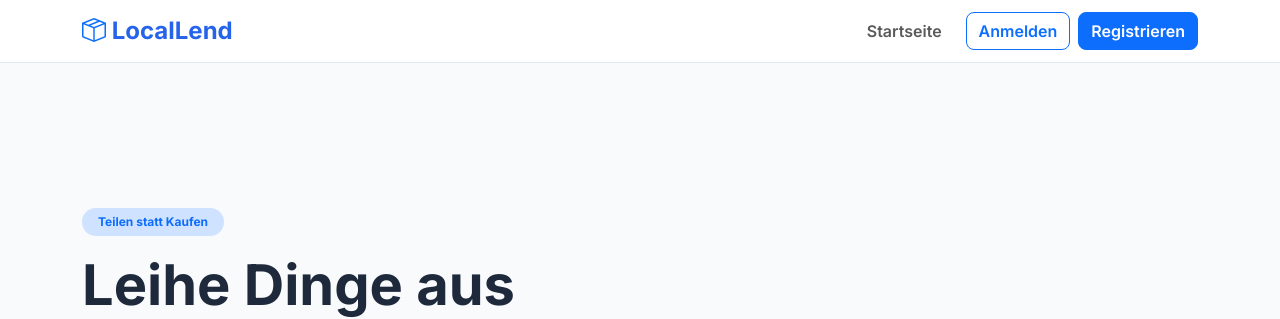
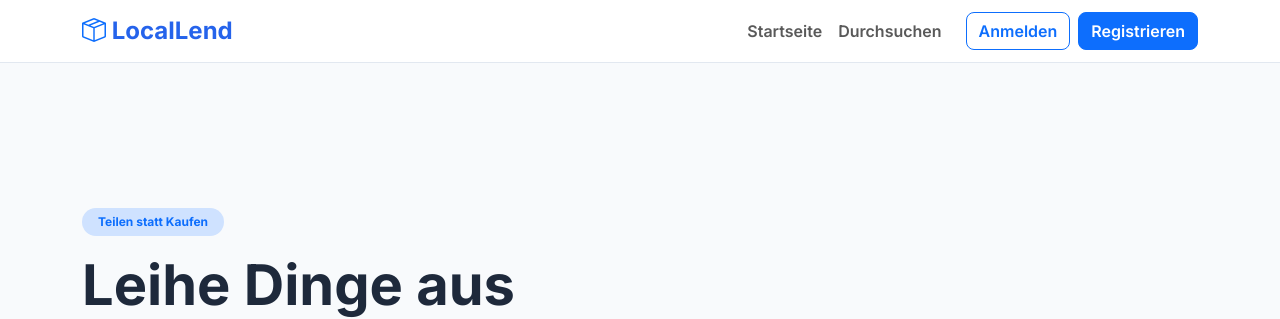
Before and after one commit to wendysharonial-sudo/Locallend-Gruppe-5, a Flask app: page / in a window 1280 px wide. Shown: the top 319 px of the page. Run offline with Flask 3, Linux system fonts and the light colour scheme.

Commit message:
Navigation korrigiert und Startseite verbessert

```diff
--- a/templates/base.html
+++ b/templates/base.html
@@ -26,6 +26,9 @@
                 <ul class="navbar-nav ms-auto align-items-center">
                     <li class="nav-item">
                         <a class="nav-link fw-semibold" href="/">Startseite</a>
+                    </li>
+                    <li class="nav-item">
+                        <a class="nav-link fw-semibold" href="/browse">Durchsuchen</a>
                     </li>
                     <li class="nav-item ms-lg-3">
                         <a class="btn btn-outline-primary btn-custom w-100 mb-2 mb-lg-0" href="/login">Anmelden</a>
--- a/templates/index.html
+++ b/templates/index.html
@@ -16,7 +16,7 @@
             <div class="d-flex gap-3">
                 <!-- Buttons mit Icons -->
                 <a href="/register" class="btn btn-primary btn-lg btn-custom px-4"><i class="bi bi-person-plus"></i> Jetzt starten</a>
-                <a href="/api/items" class="btn btn-outline-secondary btn-lg btn-custom px-4"><i class="bi bi-search"></i> Entdecken</a>
+                <a href="/browse" class="btn btn-outline-secondary btn-lg btn-custom px-4"><i class="bi bi-search"></i> Entdecken</a>
             </div>
         </div>
 
```
